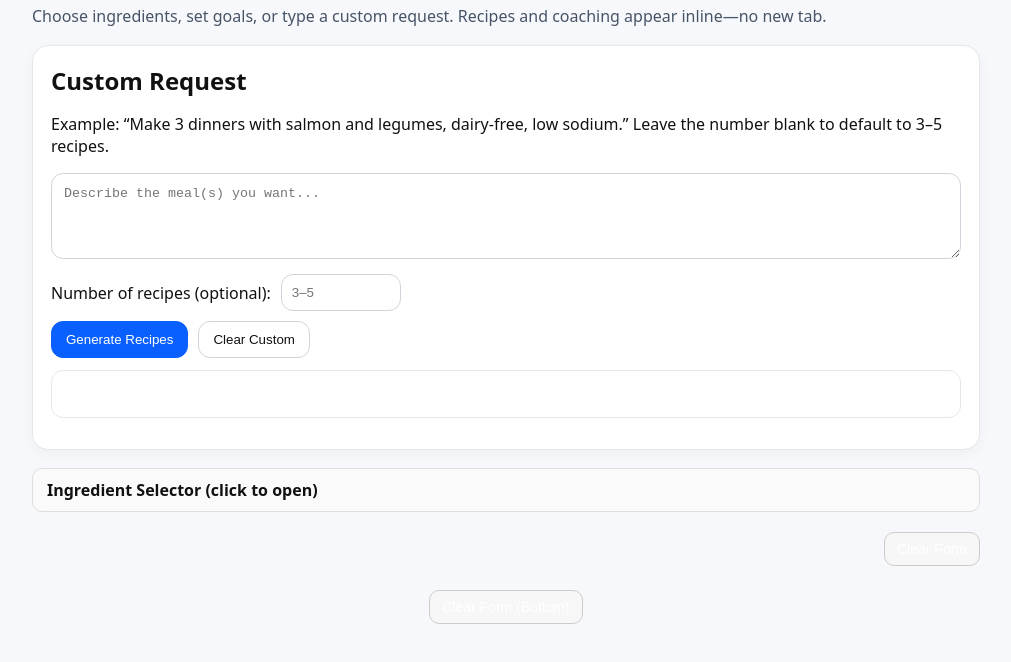
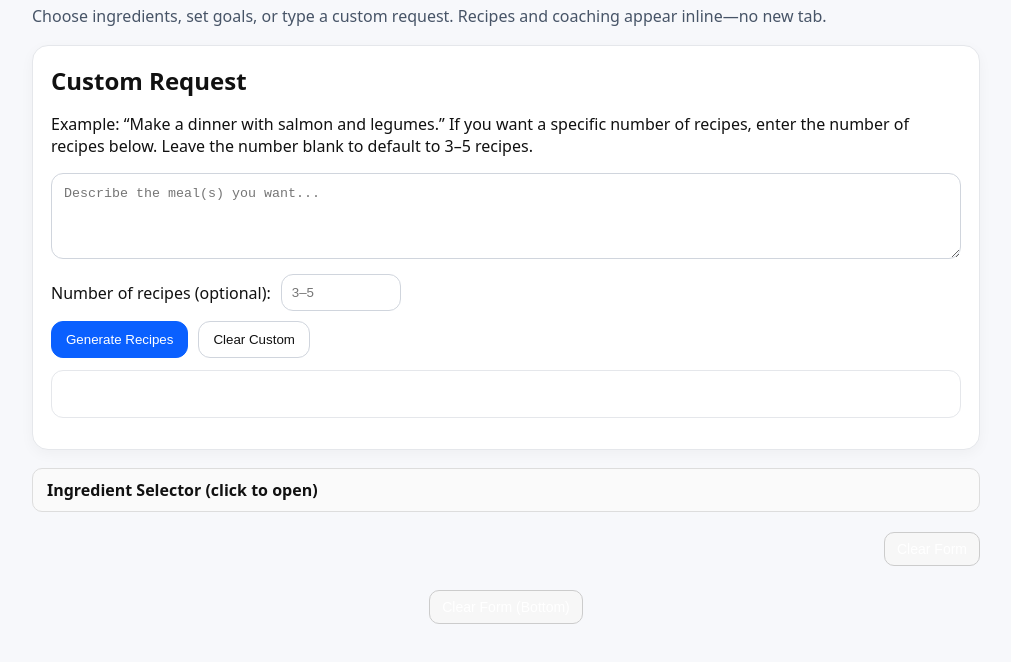
Before and after one commit to BrainPreserve/new_brain_healthy_meals, a plain HTML site: page index.html in a window 1280 px wide. Shown: the part 74-736 px from the top of the page, without its empty margins (134-1145 px from the left). Drawn offline with nearby package versions, Linux system fonts and the light colour scheme.

Commit message:
Update index.html

```diff
--- a/index.html
+++ b/index.html
@@ -48,7 +48,7 @@
     <!-- A) Custom Request -->
     <section class="card">
       <h2>Custom Request</h2>
-      <p>Example: “Make 3 dinners with salmon and legumes, dairy-free, low sodium.” Leave the number blank to default to 3–5 recipes.</p>
+      <p>Example: “Make a dinner with salmon and legumes.” If you want a specific number of recipes, enter the number of recipes below. Leave the number blank to default to 3–5 recipes.</p>
       <textarea id="custom-input" rows="4" placeholder="Describe the meal(s) you want..."></textarea>
       <div class="row">
         <label for="num-recipes">Number of recipes (optional):</label>
```
